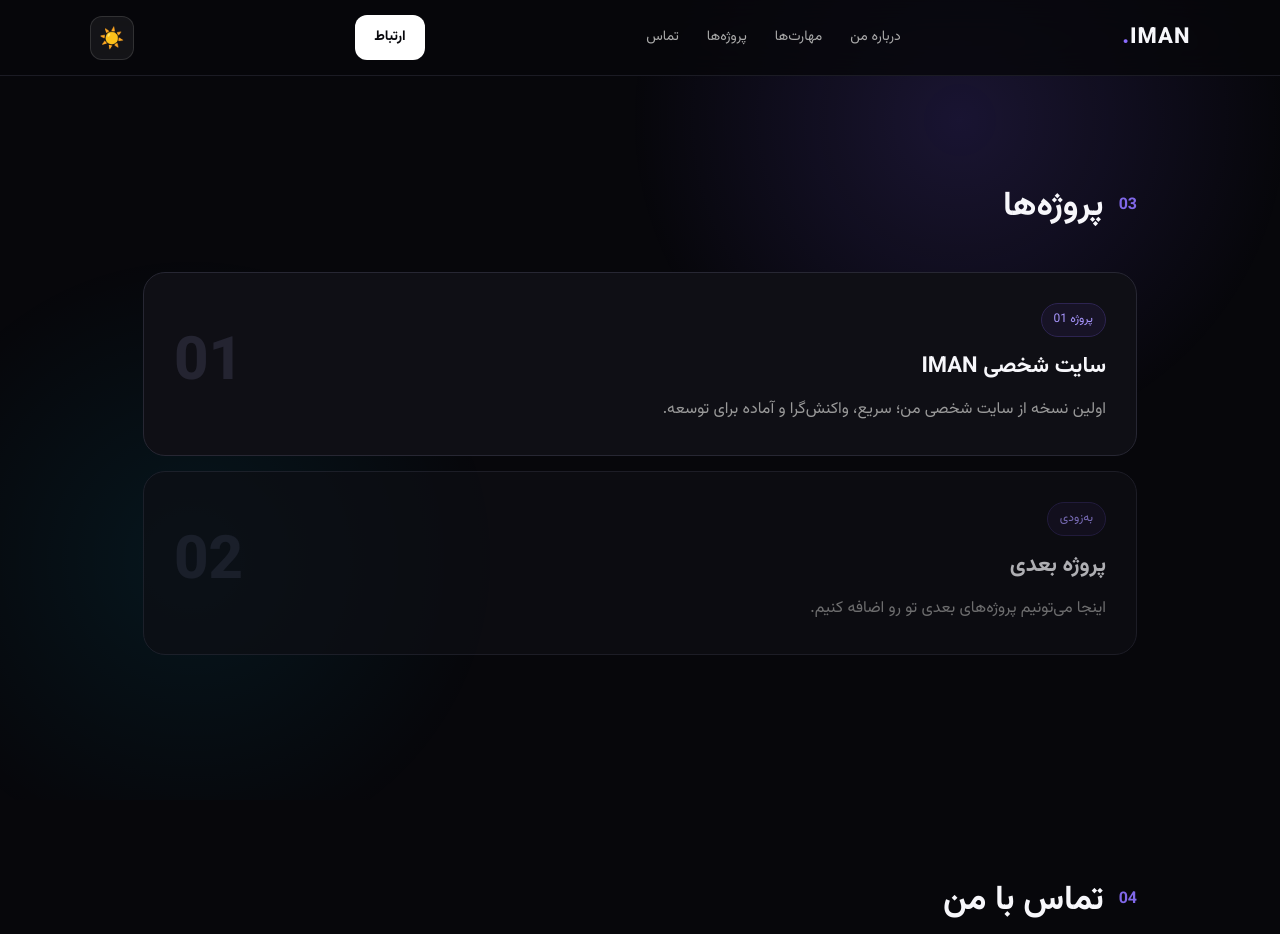
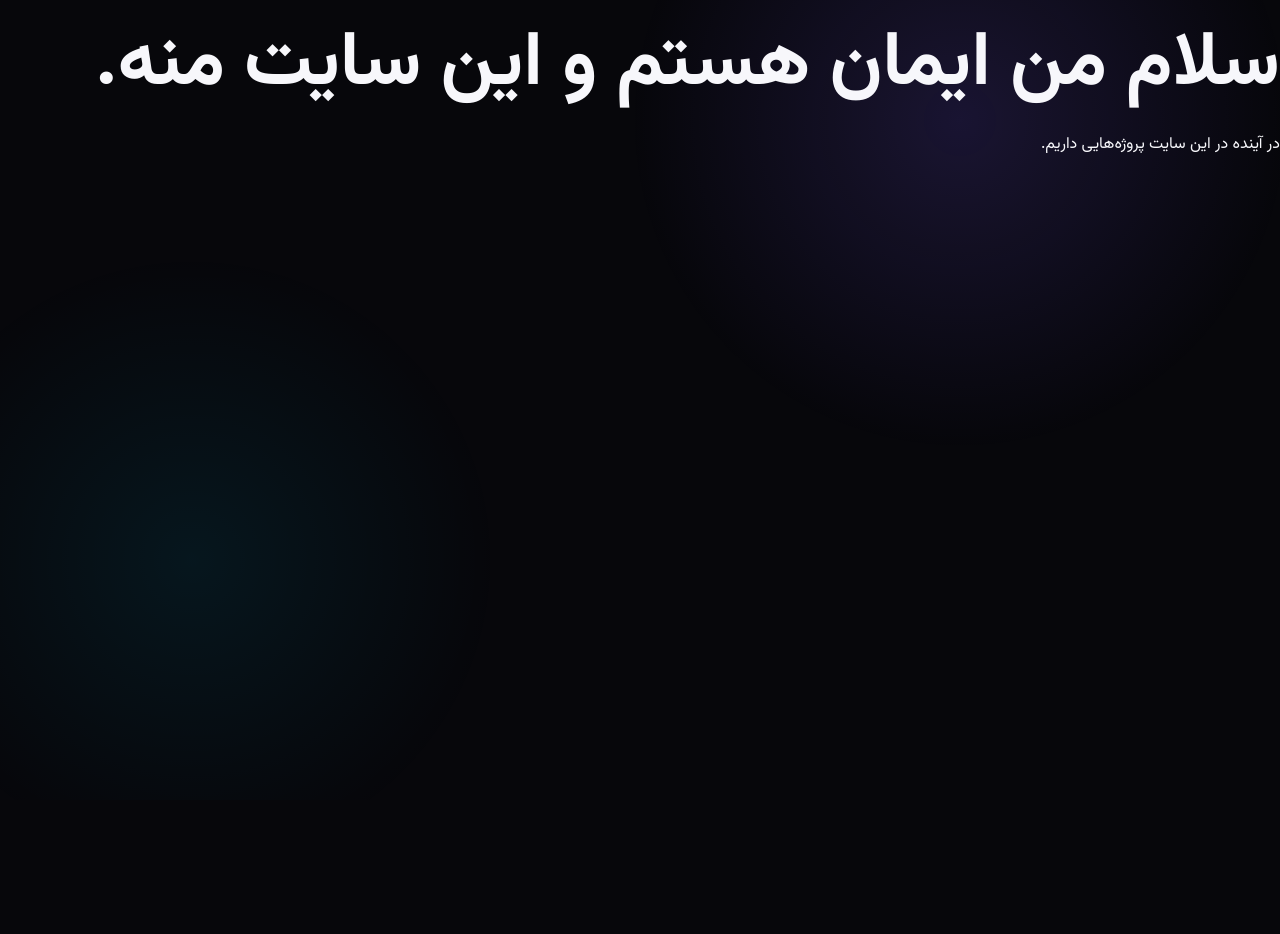
Before and after one commit to IMAN-cy/IMAN-cy.github.io, a plain HTML site: page index.html in a window 1280 px wide. Shown: the top 934 px of the page. After the commit the page ends 800 px from the top, so only its background shows below. Drawn offline with Linux system fonts and the light colour scheme.

Commit message:
Update index.html

```diff
--- a/index.html
+++ b/index.html
@@ -1,86 +1,17 @@
-<!doctype html>
+<!DOCTYPE html>
 <html lang="fa" dir="rtl">
 <head>
-  <meta charset="UTF-8">
-  <meta name="viewport" content="width=device-width, initial-scale=1.0">
-  <title>IMAN | سایت شخصی</title>
-  <meta name="description" content="سایت شخصی IMAN">
-  <link rel="stylesheet" href="style.css">
+    <meta charset="UTF-8">
+    <meta name="viewport" content="width=device-width, initial-scale=1.0">
+    <title>سایت ایمان</title>
+    <link rel="stylesheet" href="style.css">
 </head>
 <body>
-  <header class="nav">
-    <a class="logo" href="#home">IMAN<span>.</span></a>
-    <nav>
-      <a href="#about">درباره من</a>
-      <a href="#skills">مهارت‌ها</a>
-      <a href="#projects">پروژه‌ها</a>
-      <a href="#contact">تماس</a>
-    </nav>
-    <a class="nav-btn" href="#contact">ارتباط</a>
-  <button id="theme-toggle" class="theme-toggle" type="button" aria-label="تغییر حالت صفحه">☀️</button>
-</header>
 
-  <main>
-<section id="projects" class="section">
-      <div class="section-title"><span>03</span><h2>پروژه‌ها</h2></div>
-      <div class="project">
-        <div>
-          <span class="tag">پروژه 01</span>
-          <h3>سایت شخصی IMAN</h3>
-          <p>اولین نسخه از سایت شخصی من؛ سریع، واکنش‌گرا و آماده برای توسعه.</p>
-        </div>
-        <div class="project-number">01</div>
-      </div>
-      <div class="project muted">
-        <div>
-          <span class="tag">به‌زودی</span>
-          <h3>پروژه بعدی</h3>
-          <p>اینجا می‌تونیم پروژه‌های بعدی تو رو اضافه کنیم.</p>
-        </div>
-        <div class="project-number">02</div>
-      </div>
-    </section>
-
-    <section id="contact" class="section contact">
-      <div class="section-title"><span>04</span><h2>تماس با من</h2></div>
-      <div class="contact-box">
-        <h2>با من در ارتباط باش 👋</h2>
-        <p>اطلاعات تماس و شبکه‌های اجتماعی را می‌توانیم اینجا اضافه کنیم.</p>
-        <a class="primary" href="mailto:hello@iman.com">ارسال ایمیل</a>
-      </div>
-    </section>
-  </main>
-
-  <footer>
-    <span>© 2026 IMAN</span>
-    <span>ساخته شده با ❤️</span>
-  </footer>
-
-<script>
-(() => {
-  const root = document.documentElement;
-  const btn = document.getElementById('theme-toggle');
-  const saved = localStorage.getItem('iman-theme');
-  if (saved === 'light') root.classList.add('light');
-
-  function updateButton() {
-    if (!btn) return;
-    btn.textContent = root.classList.contains('light') ? '🌙' : '☀️';
-    btn.setAttribute('aria-label', root.classList.contains('light')
-      ? 'رفتن به حالت مشکی'
-      : 'رفتن به حالت سفید');
-  }
-
-  if (btn) {
-    btn.addEventListener('click', () => {
-      root.classList.toggle('light');
-      localStorage.setItem('iman-theme', root.classList.contains('light') ? 'light' : 'dark');
-      updateButton();
-    });
-    updateButton();
-  }
-})();
-</script>
+    <div class="container">
+        <h1>سلام من ایمان هستم و این سایت منه.</h1>
+        <p>در آینده در این سایت پروژه‌هایی داریم.</p>
+    </div>
 
 </body>
 </html>
```
